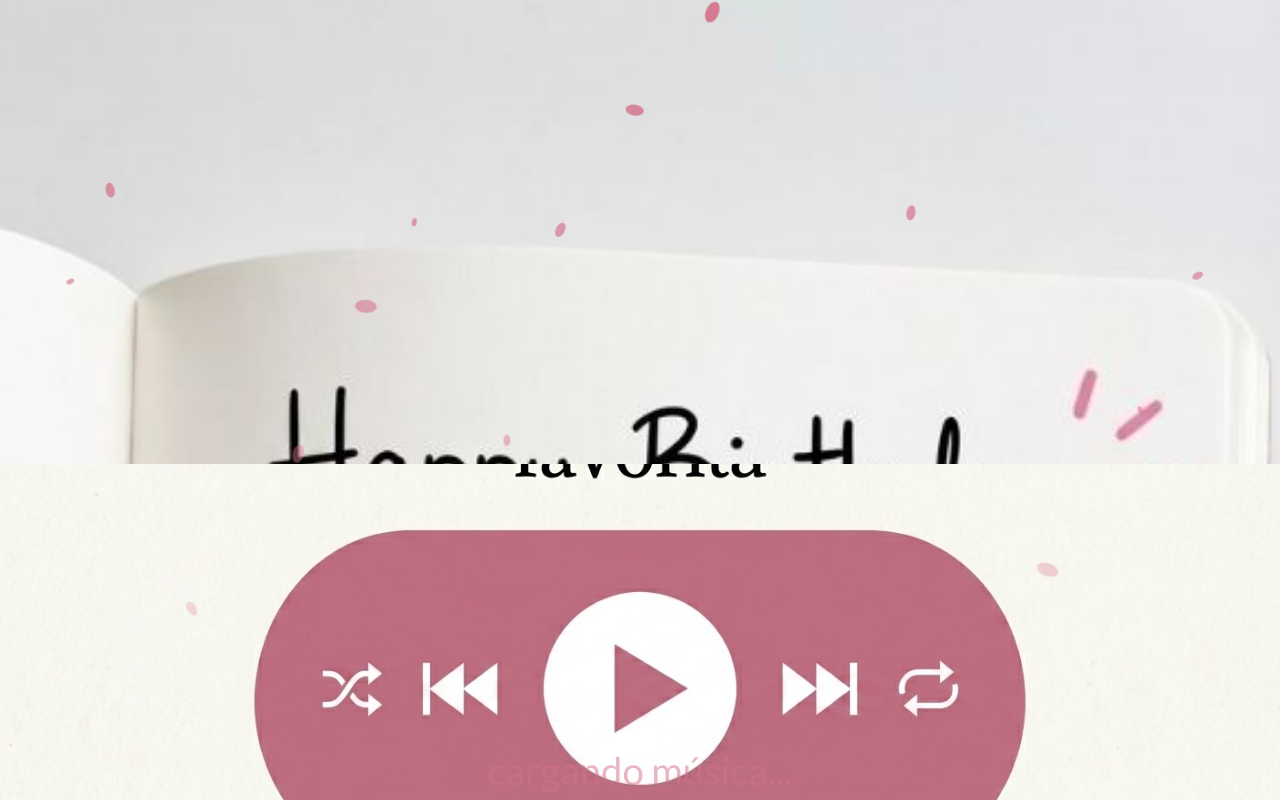
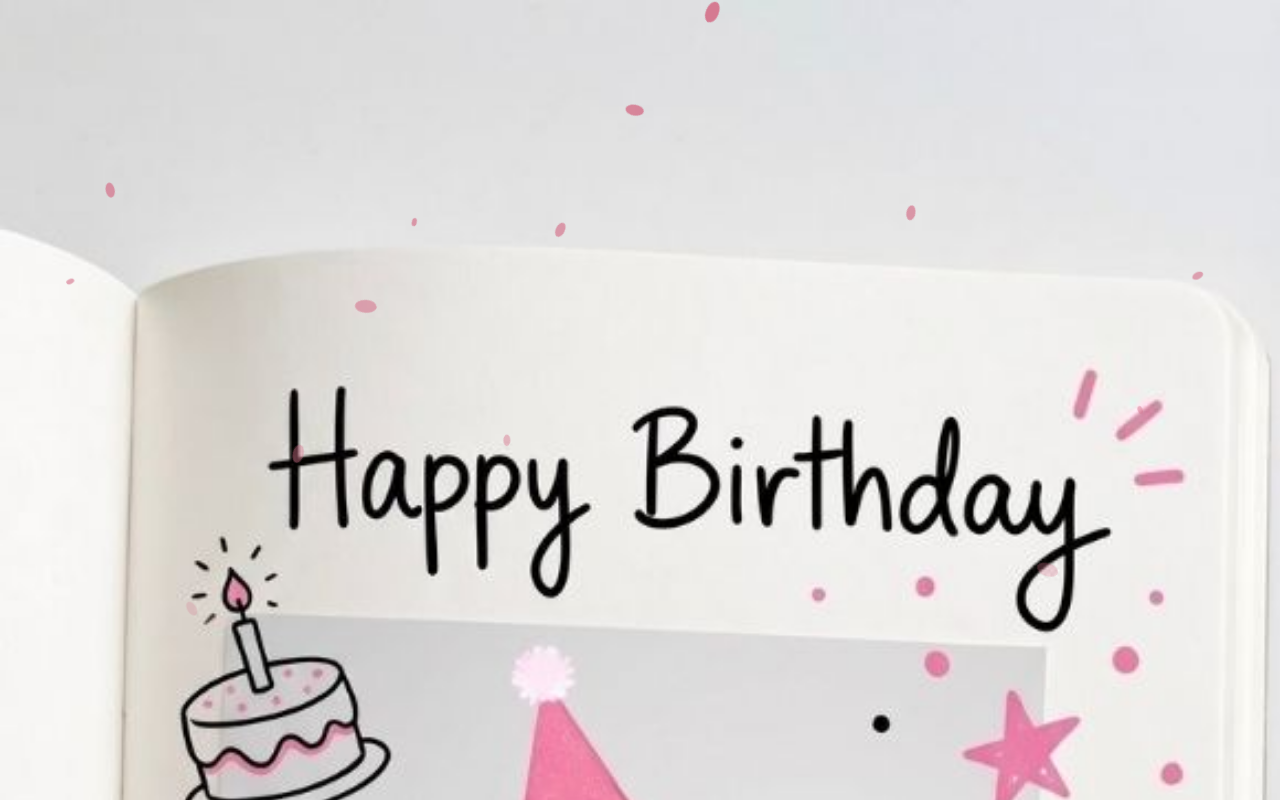
Before and after one commit to creandovaloria/creatuimagen-platform, a Next.js app: page /XV-Regina in a window 1280 px wide. Shown: the top 800 px of the page. Built offline with nearby package versions, Linux system fonts and the light colour scheme.

Commit message:
🔧 app/XV-Regina/page.tsx

```diff
--- a/app/XV-Regina/page.tsx
+++ b/app/XV-Regina/page.tsx
@@ -8,6 +8,7 @@ import Tira from "@/components/invitaciones/Tira";
 import RSVP from "@/components/invitaciones/RSVP";
 import Footer from "@/components/invitaciones/Footer";
 import ScrollReveal from "@/components/invitaciones/ScrollReveal";
+import ScrollHint from "@/components/invitaciones/ScrollHint";
 import { images } from "@/lib/regina-images";
 
 export const metadata: Metadata = {
@@ -20,32 +21,23 @@ export default function XVRegina() {
     <main className="relative w-full overflow-x-hidden bg-[#fdf0f3]">
       <Petals />
 
-      {/* ── HERO: intro + música en 100vh, ambas completas ── */}
-      <section
-        className="w-full flex flex-col"
-        style={{ height: "100svh" }}
-      >
-        {/* Intro: ocupa 58% del alto */}
-        <div className="w-full overflow-hidden" style={{ flex: "0 0 58%" }}>
-          <img
-            src={images.intro}
-            alt="Invitación XV años Regina"
-            className="w-full h-full object-cover object-top"
-          />
-        </div>
-
-        {/* Música: ocupa 42% del alto */}
-        <div className="w-full overflow-hidden" style={{ flex: "0 0 42%" }}>
-          <MusicPlayer
-            src={images.musica}
-            youtubeId="7kzPMz7bSGo"
-          />
-        </div>
+      {/* 1. INTRO — imagen completa sin cortar */}
+      <section className="w-full leading-none relative">
+        <img src={images.intro} alt="Invitación XV años Regina" className="w-full h-auto block" />
+        {/* Flecha scroll hint */}
+        <ScrollHint />
       </section>
 
-      {/* ── RESTO DE LA INVITACIÓN ── */}
+      {/* 2. MÚSICA */}
+      <MusicPlayer src={images.musica} youtubeId="7kzPMz7bSGo" />
+
+      {/* 3. CALENDARIO + COUNTDOWN */}
       <CalendarioCountdown eventDate="2026-05-23T16:00:00" />
+
+      {/* 4. COLLAGE */}
       <Collage src={images.collage} />
+
+      {/* 5. LUGAR DEL EVENTO */}
       <Venue
         src={images.restaurante}
         nombre="Limmon"
@@ -54,12 +46,17 @@ export default function XVRegina() {
         hora="4:00 pm"
         mapsUrl="https://maps.google.com/?q=Limmon+Paso+de+los+Guzman+12+Centro+76800+San+Juan+del+Rio+Qro"
       />
+
+      {/* 6. TIRA FOTOGRÁFICA */}
       <Tira src={images.tira} />
+
+      {/* 7. RSVP */}
       <RSVP
         src={images.flamingo}
         whatsapp="524272199374"
         mensaje="Hola Liz Barrón, te escribo referente a mi asistencia/inasistencia a la fiesta de Regina 🎀 Mi nombre es: "
       />
+
       <Footer />
       <ScrollReveal />
     </main>
```
